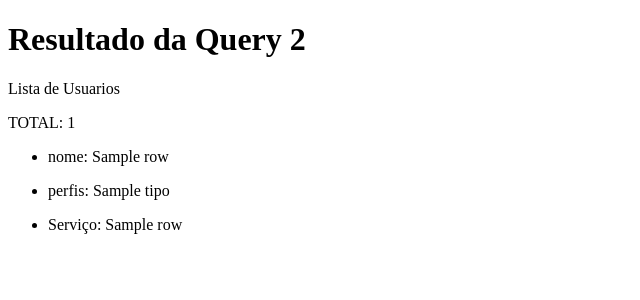
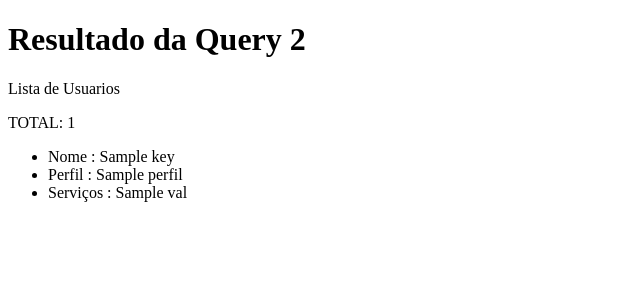
Before and after one commit to Caiofcas/mac350, a Django app: template 3_Parte/example/example/templates/example/query2.html in a window 1280 px wide. Shown: the part 26-326 px from the top of the page, without its empty margins (0-640 px from the left). Run offline with Django 3.2, Linux system fonts and the light colour scheme; the template is opened without the code that fills it: most values are stand-ins (such as "Sample title", 1, 10 or a date in 2020).

Commit message:
group query 2 'Serviços'

```diff
--- a/3_Parte/example/example/templates/example/query2.html
+++ b/3_Parte/example/example/templates/example/query2.html
@@ -1,26 +1,29 @@
 <!DOCTYPE html>
 <html>
+
 <head>
   <title>Query 2</title>
 </head>
+
 <body>
   <nav>
     <a href="{% url 'admin:index' %}"> Voltar para admin</a>
   </nav>
   <h1>Resultado da Query 2</h1>
   <p>Lista de Usuarios</p>
-  {% if query2_result_list %}
-    <p>TOTAL: {{query2_result_list | length}}</p>
-    {% for row in query2_result_list %}
-    <ul>
-      <li><p>nome: {{row.nome_pessoa}}</p> </li>
-      <li><p>perfis: {{row.tipo}}</p> </li>
-      <li><p>Serviço: {{row.nome}}</p> </li>
-    </ul>
-    <br>
-    {% endfor %}
+  {% if query2_result_dict %}
+  <p>TOTAL: {{query2_result_dict | length}}</p>
+  {% for key,val in query2_result_dict.items %}
+  <ul>
+    <li>Nome : {{key.nome}}</li>
+    <li>Perfil : {{key.perfil}}</li>
+    <li>Serviços : {{val}}</li>
+  </ul>
+  <br>
+  {% endfor %}
   {% else %}
-    <p>No results are available.</p>
+  <p>No results are available.</p>
   {% endif %}
 </body>
+
 </html>
```
Also changed, not shown: 3_Parte/example/example/views.py (+20 -4 lines).
